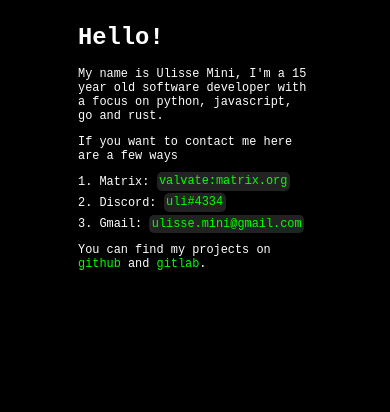
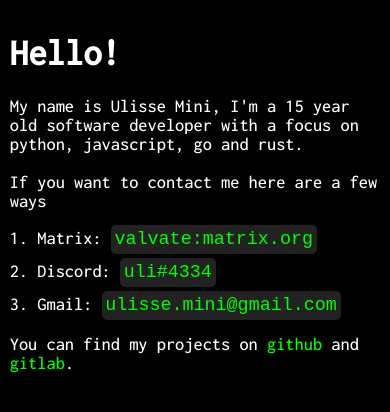
Before and after one commit to UlisseMini/uli.rocks-oldnext, a Next.js app: page / in a window 390 px wide. Shown: the top 412 px of the page. Built offline with nearby package versions, Linux system fonts and the light colour scheme.

Commit message:
Make /responsive/

```diff
--- a/style.css
+++ b/style.css
@@ -1,3 +1,5 @@
+@import url('https://fonts.googleapis.com/css2?family=Inconsolata:wght@500&display=swap');
+
 /* Colors */
 html {
     background: #000;
@@ -6,8 +8,8 @@ html {
 
 /* Font */
 html {
-    font-family: 'Courier New', Courier, monospace;
-    font-size: calc(.5em + 1vw);
+    font-family: 'Inconsolata', monospace;
+    font-size: calc(.5em + .5vw + 1vh);
 }
 
 /* Centering */
@@ -19,7 +21,14 @@ html {
 
 /* Paragraph wrap */
 main {
-    width: 60vw;
+    width: 50vw;
+}
+
+/* On phones use more of the space. */
+@media screen and (max-width: 400px) {
+  main {
+    width: 95vw;
+  }
 }
 
 ol {
```
